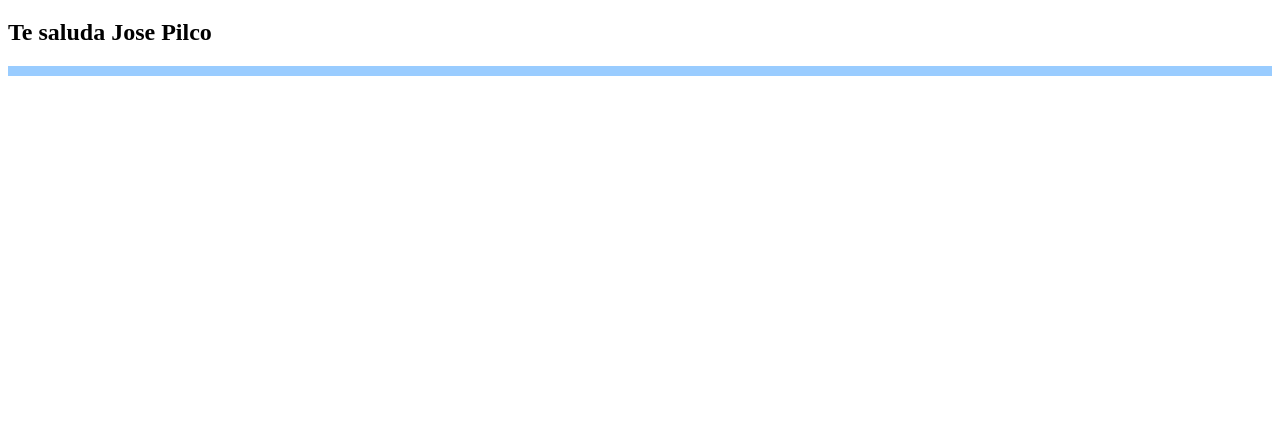
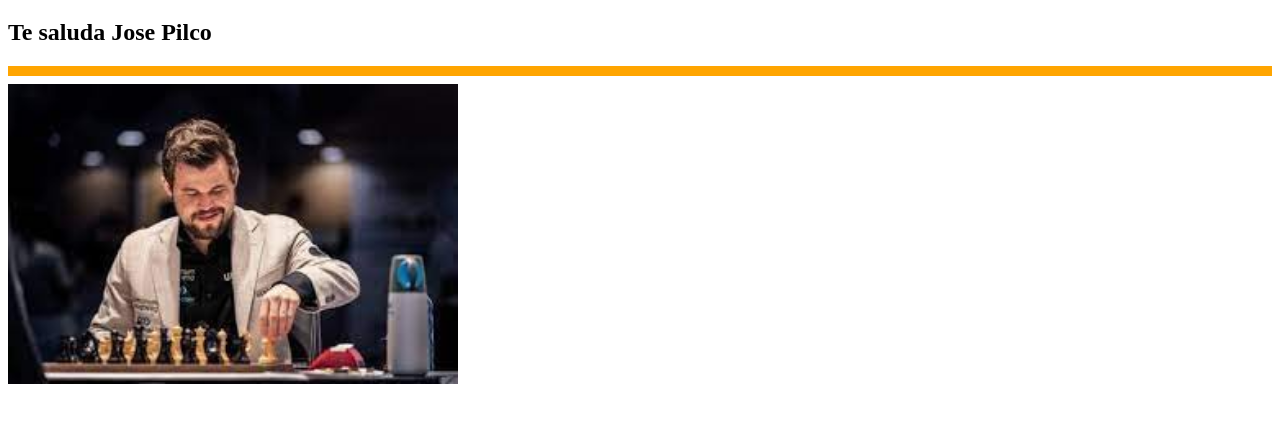
Before and after one commit to DeepBlueSC/proyecto1_110323, a plain HTML site: page index.html in a window 1280 px wide. Shown: the part 61-484 px from the top of the page. Drawn offline with Linux system fonts and the light colour scheme.

Commit message:
Carga secundaria -commit2

```diff
--- a/index.html
+++ b/index.html
@@ -10,6 +10,8 @@
     <h1>Hi my friend, welcome to this Web site</h1>
     <h2>Te saluda Jose Pilco</h2>
     <!--Aqui va el comentario de html-->
-    <hr color="#99ccff" size="10">
+    <!-- <hr color="#99ccff" size="10"> -->
+    <hr color="orange" size="10">
+    <img src="images/foto.jpg" width="450" height="300" alt="Paisaje natural">
 </body>
 </html>
```
Also changed, not shown: images/foto.jpg (added).
